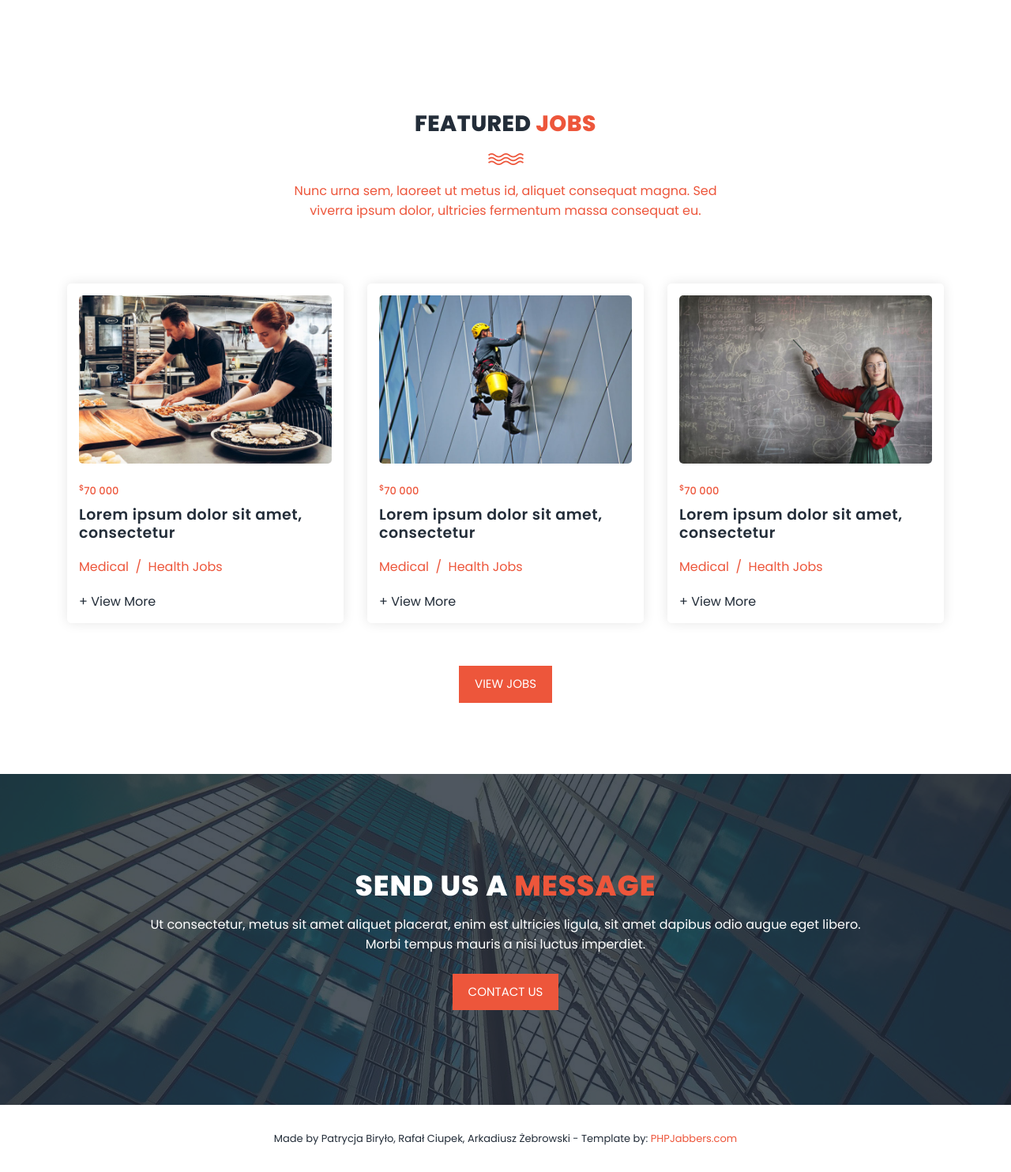
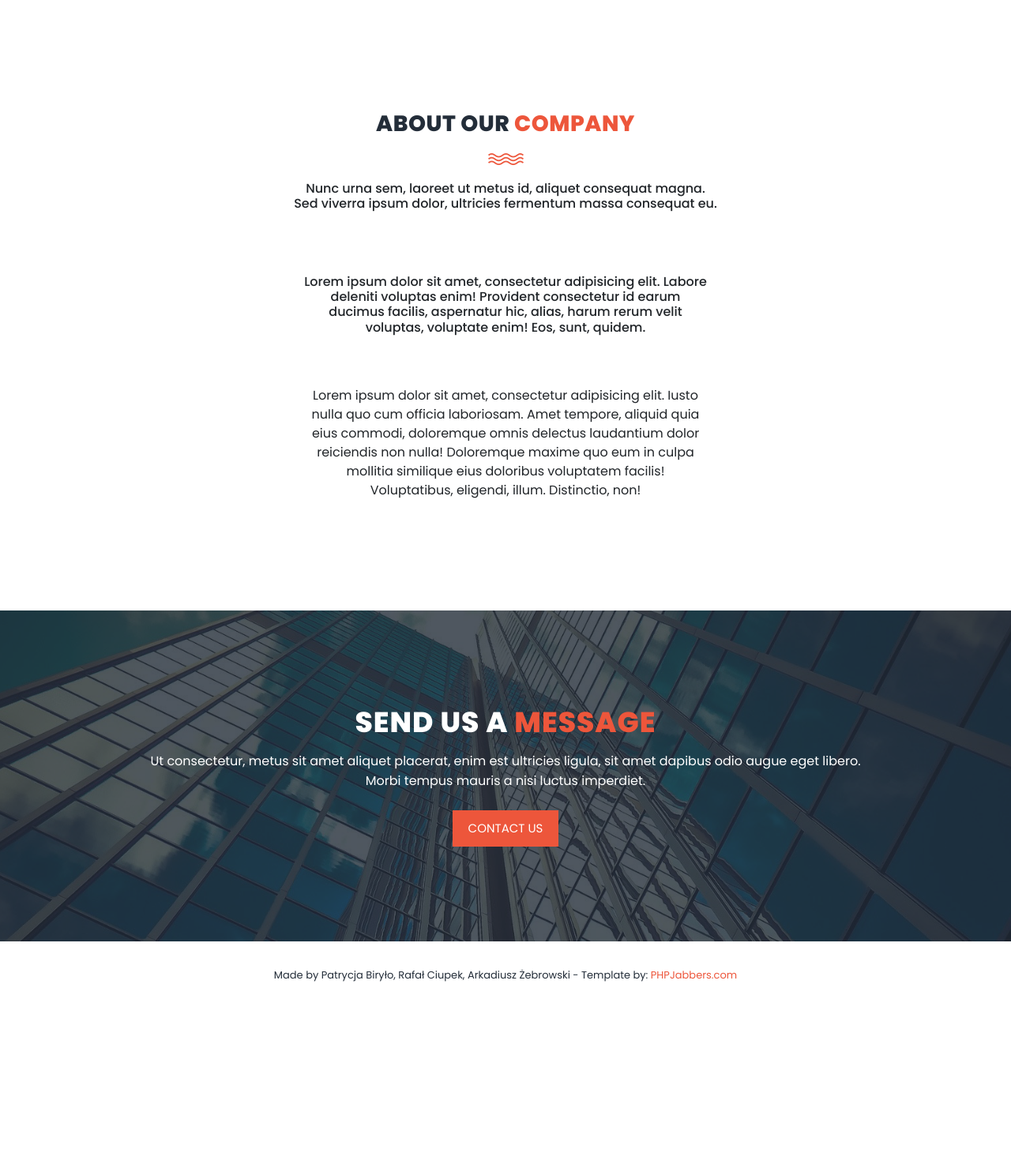
Before and after one commit to Rav2408/Django_Portal_Pracy, a Django app: page / in a window 1280 px wide. Shown: the part 800-2284 px from the top of the page at 79% size. After the commit the page ends 2043 px from the top, so only its background shows below. Run offline with Django 4.2, Linux system fonts and the light colour scheme; some libraries are stand-ins or nearby versions.

Commit message:
frontend improve

```diff
--- a/Offers/templates/Index/base.html
+++ b/Offers/templates/Index/base.html
@@ -41,7 +41,7 @@
                             <li><a href="{% url 'jobs' %}">Jobs</a></li>
                             <li><a href="{% url 'about' %}">About us</a></li>
                             {% if user.is_authenticated %}
-                            <li><a href="{% url 'profile' %}">Logged in as <b>{{user.username}}</b></a></li>
+                            <li><a href="{% url 'profile' %}"><b>{{user.username}}</b></a></li>
                             <li><a href="/logout/">Log out</a></li>
                             {% else %}
                             <li><a href="{% url 'login' %}">Log in</a></li>
--- a/Offers/templates/Index/index.html
+++ b/Offers/templates/Index/index.html
@@ -19,83 +19,26 @@
     </div>
     <!-- ***** Main Banner Area End ***** -->
 
-   <!-- ***** Cars Starts ***** -->
-    <section class="section" id="trainers">
+   <section id="schedule")>
         <div class="container">
             <div class="row">
                 <div class="col-lg-6 offset-lg-3">
                     <div class="section-heading">
-                        <h2>Featured <em>Jobs</em></h2>
+                        <h2>About our <em>company</em></h2>
                         <img src="{% static 'images/line-dec.png' %}" alt="">
-                        <p>Nunc urna sem, laoreet ut metus id, aliquet consequat magna. Sed viverra ipsum dolor, ultricies fermentum massa consequat eu.</p>
+                        <h6>Nunc urna sem, laoreet ut metus id, aliquet consequat magna. Sed viverra ipsum dolor, ultricies fermentum massa consequat eu.</h6>
+                    </div>
+                <div class="col-lg-12">
+                    <div class="cta-content text-center">
+                        <h6>Lorem ipsum dolor sit amet, consectetur adipisicing elit. Labore deleniti voluptas enim! Provident consectetur id earum ducimus facilis, aspernatur hic, alias, harum rerum velit voluptas, voluptate enim! Eos, sunt, quidem.</h6>
+                        <p>&nbsp;</p>
+                        <h7>Lorem ipsum dolor sit amet, consectetur adipisicing elit. Iusto nulla quo cum officia laboriosam. Amet tempore, aliquid quia eius commodi, doloremque omnis delectus laudantium dolor reiciendis non nulla! Doloremque maxime quo eum in culpa mollitia similique eius doloribus voluptatem facilis! Voluptatibus, eligendi, illum. Distinctio, non!</h7>
                     </div>
                 </div>
-            </div>
-            <div class="row">
-                <div class="col-lg-4">
-                    <div class="trainer-item">
-                        <div class="image-thumb">
-                            <img src="{% static 'images/product-1-720x480.jpg' %}" alt="">
-                        </div>
-                        <div class="down-content">
-                            <span> <sup>$</sup>70 000 </span>
-
-                            <h4>Lorem ipsum dolor sit amet, consectetur</h4>
-
-                            <p>Medical &nbsp;/&nbsp; Health Jobs</p>
-
-                            <ul class="social-icons">
-                                <li><a href="job-details.html">+ View More</a></li>
-                            </ul>
-                        </div>
-                    </div>
                 </div>
-                <div class="col-lg-4">
-                    <div class="trainer-item">
-                        <div class="image-thumb">
-                            <img src="{% static 'images/product-2-720x480.jpg' %}" alt="">
-                        </div>
-                        <div class="down-content">
-                            <span> <sup>$</sup>70 000 </span>
-
-                            <h4>Lorem ipsum dolor sit amet, consectetur</h4>
-
-                            <p>Medical &nbsp;/&nbsp; Health Jobs</p>
-
-                            <ul class="social-icons">
-                                <li><a href="job-details.html">+ View More</a></li>
-                            </ul>
-                        </div>
-                    </div>
-                </div>
-                <div class="col-lg-4">
-                    <div class="trainer-item">
-                        <div class="image-thumb">
-                            <img src="{% static 'images/product-3-720x480.jpg' %}" alt="">
-                        </div>
-                        <div class="down-content">
-                            <span> <sup>$</sup>70 000 </span>
-
-                            <h4>Lorem ipsum dolor sit amet, consectetur</h4>
-
-                            <p>Medical &nbsp;/&nbsp; Health Jobs</p>
-
-                            <ul class="social-icons">
-                                <li><a href="job-details.html">+ View More</a></li>
-                            </ul>
-                        </div>
-                    </div>
-                </div>
-            </div>
-
-            <br>
-
-            <div class="main-button text-center">
-                <a href="{% url 'jobs' %}">View Jobs</a>
             </div>
         </div>
     </section>
-    <!-- ***** Cars Ends ***** -->
 
     <!-- ***** Call to Action Start ***** -->
     <section class="section section-bg" id="call-to-action" style="background-image: url(static/images/banner-image-1-1920x500.jpg)">
```
Also changed, not shown: Offers/static/css/style.css (+50 -0 lines), Offers/templates/Index/profile.html (+20 -55 lines), Offers/templates/Offers/job-details.html (+11 -18 lines).
